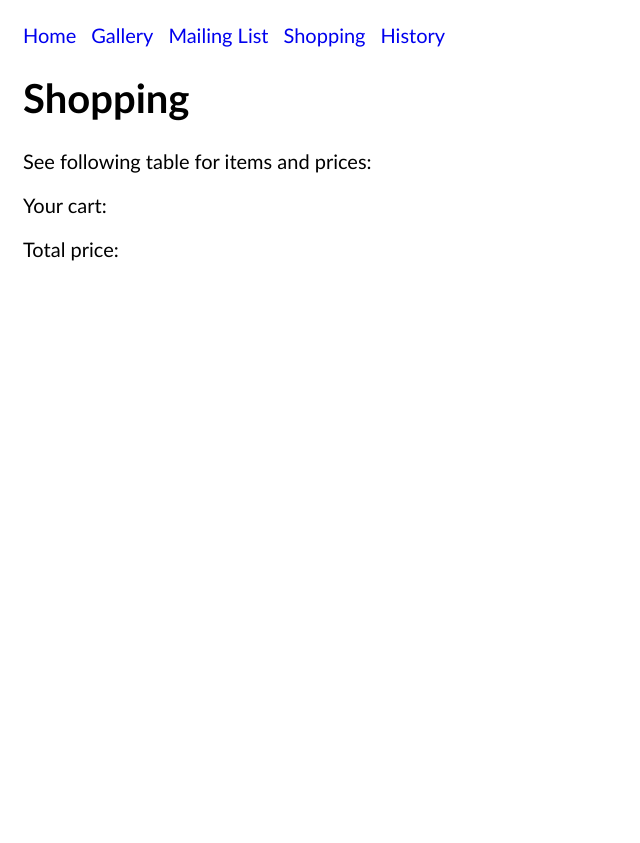
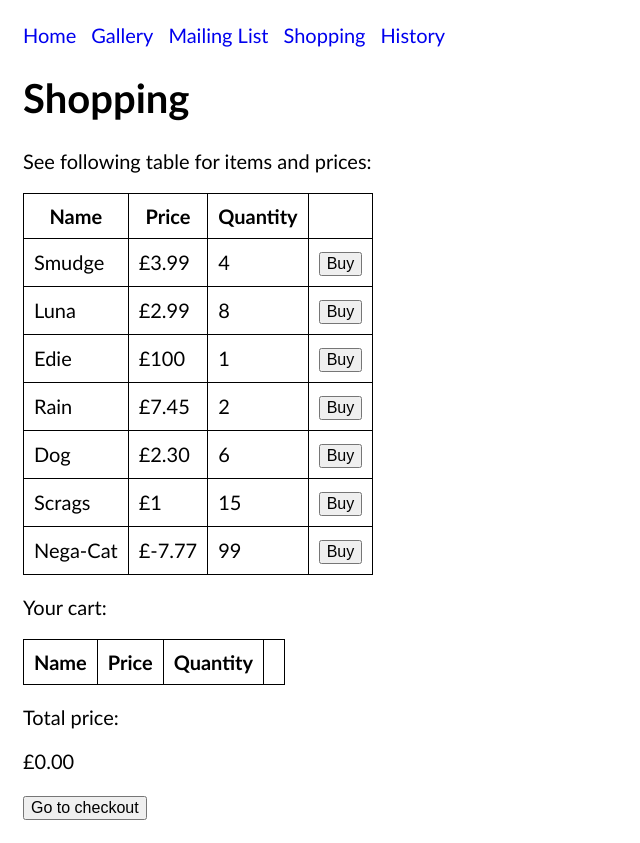
Before and after one commit to James-Fraser-Jones/cats-react, a React (Create React App) app: page /shop in a window 1280 px wide. Shown: the whole page, without its empty margins (0-640 px from the left). Before the commit the page ends 800 px from the top, so only its background shows below. Built offline with nearby package versions, Linux system fonts and the light colour scheme.

Commit message:
shop functional, just need modal and total price working

```diff
--- a/src/App.js
+++ b/src/App.js
@@ -6,6 +6,8 @@ import Gallery from "./routes/Gallery";
 import Mailing from "./routes/Mailing";
 import Shop from "./routes/Shop";
 import History from "./routes/History";
+import Success from "./routes/Success";
+import SuccessShop from "./routes/SuccessShop";
 
 const App = () => {
   return (
@@ -17,6 +19,8 @@ const App = () => {
         <Route path="/mailing" element={<Mailing/>} />
         <Route path="/shop" element={<Shop/>} />
         <Route path="/history" element={<History/>} />
+        <Route path="/success" element={<Success/>} />
+        <Route path="/success_shop" element={<SuccessShop/>} />
       </Routes>
     </div>
   );
--- a/src/components/Navbar.js
+++ b/src/components/Navbar.js
@@ -3,7 +3,7 @@ import { Link } from "react-router-dom";
 const Navbar = () => {
   return (
     <div>
-      <Link to="/" id="home">Home</Link>
+      <Link to="/" class="no-left">Home</Link>
       <Link to="/gallery">Gallery</Link>
       <Link to="/mailing">Mailing List</Link>
       <Link to="/shop">Shopping</Link>
--- /dev/null
+++ b/src/components/ShopTable.js
@@ -0,0 +1,17 @@
+import ShopTableHeader from "./ShopTableHeader"
+import ShopTableRow from "./ShopTableRow"
+
+const ShopTable = ({ data, available, btnText, btnFunc }) => {
+  return (
+    <table>
+      <thead>
+        <ShopTableHeader row={data[0]}/>
+      </thead>
+      <tbody>
+        {data.map((row, index) => <ShopTableRow key={row.id} id={row.id} row={row} available={available[index]} btnText={btnText} btnFunc={btnFunc}/>)}
+      </tbody>
+    </table>
+  )
+}
+
+export default ShopTable
--- /dev/null
+++ b/src/components/ShopTableHeader.js
@@ -0,0 +1,13 @@
+const getKeys = obj => Object.entries(obj).slice(1).map(([key, _]) => key);
+
+const ShopTableHeader = ({ row }) => {
+  return (
+    <tr>
+      {getKeys(row).map((key, index) => <th key={index}>{key}</th>)}
+      <th>quantity</th>
+      <th></th>
+    </tr>
+  )
+}
+
+export default ShopTableHeader
--- /dev/null
+++ b/src/components/ShopTableRow.js
@@ -0,0 +1,27 @@
+const showPrice = price => {
+  let str = price.toString();
+  let first = str.slice(0, -2);
+  let second = str.slice(-2);
+  let result = "£" + first;
+  if (second !== "00") {
+    result = result + ("." + second);
+  }
+  return result;
+}
+
+const getValues = obj => Object.entries(obj).slice(1).map(([_, value], index) => index === 1 ? showPrice(value) : value);
+
+const ShopTableRow = ({ id, row, available, btnText, btnFunc }) => {
+  if (available === 0){
+    return null;
+  }
+  return (
+    <tr>
+      {getValues(row).map((cell, index) => <td key={index}>{cell}</td>)}
+      <td>{available}</td>
+      <td><button onClick={() => btnFunc(id, 1)}>{btnText}</button></td>
+    </tr>
+  )
+}
+
+export default ShopTableRow
--- a/src/index.css
+++ b/src/index.css
@@ -13,6 +13,10 @@ table {
   border-collapse: collapse;
 }
 
+th {
+  text-transform: capitalize;
+}
+
 th, td {
   border: 1px solid black;
   padding: 10px;
@@ -22,7 +26,7 @@ button, input {
   font-size: 1rem;
 }
 
-#home {
+.no-left {
   margin-left: 0px;
 }
 
--- a/src/routes/Gallery.js
+++ b/src/routes/Gallery.js
@@ -4,22 +4,22 @@ const Gallery = () => {
       <h1>Gallery</h1>
       <p>Come look at some more pictures of my cats!</p>
       <p>Smudge: </p>
-      <img src="images/smudge-hand.jpg" alt="" width="500px"></img>
-      <img src="images/smudge-door.jpg" alt="" width="500px"></img>
+      <img src="images/smudge-hand.jpg" alt="" width="500px"/>
+      <img src="images/smudge-door.jpg" alt="" width="500px"/>
       <p>Luna: </p>
-      <img src="images/luna-close-1.jpg" alt="" width="500px"></img>
-      <img src="images/luna-toilet.jpg" alt="" width="500px"></img>
+      <img src="images/luna-close-1.jpg" alt="" width="500px"/>
+      <img src="images/luna-toilet.jpg" alt="" width="500px"/>
       <p>Edie: </p>
-      <img src="images/edie.jpg" alt="" width="500px"></img>
+      <img src="images/edie.jpg" alt="" width="500px"/>
       <p>Rain: </p>
-      <img src="images/rain.jpg" alt="" width="500px"></img>
+      <img src="images/rain.jpg" alt="" width="500px"/>
       <p>Dog: </p>
-      <img src="images/dog.jpg" alt="" width="500px"></img>
-      <img src="images/dog-2.jpg" alt="" width="500px"></img>
+      <img src="images/dog.jpg" alt="" width="500px"/>
+      <img src="images/dog-2.jpg" alt="" width="500px"/>
       <p>Scrags: </p>
-      <img src="images/scrags.jpg" alt="" width="500px"></img>
+      <img src="images/scrags.jpg" alt="" width="500px"/>
       <p>Nega-Cat!?!?</p>
-      <img src="images/nega-cat.jpg" alt="" width="500px"></img>
+      <img src="images/nega-cat.jpg" alt="" width="500px"/>
     </div>
   )
 }
--- a/src/routes/Home.js
+++ b/src/routes/Home.js
@@ -3,8 +3,8 @@ const Home = () => {
     <div>
       <h1>Home</h1>
       <p>Welcome to this site. Dedicated to my cats.</p>
-      <p>Smudge is 15 years old (old boy!)</p> <img src="images/smudge-door.jpg" alt="no pic sorry" width="500px"></img>
-      <p>Luna is about 1 and a half years old.</p> <img src="images/luna-close-1.jpg" alt="no pic sorry" width="500px"></img>
+      <p>Smudge is 15 years old (old boy!)</p> <img src="images/smudge-door.jpg" alt="no pic sorry" width="500px"/>
+      <p>Luna is about 1 and a half years old.</p> <img src="images/luna-close-1.jpg" alt="no pic sorry" width="500px"/>
     </div>
   )
 }
--- a/src/routes/Shop.js
+++ b/src/routes/Shop.js
@@ -1,44 +1,80 @@
+import { useState } from "react";
+import ShopTable from "../components/ShopTable";
+import { Link } from "react-router-dom";
+
+//read-only
 const data = [
-  { name: "Smudge",
+  { id: 0,
+    name: "Smudge",
     price: 399,
-    quantity: 4,
   },
-  { name: "Luna",
+  { id: 1,
+    name: "Luna",
     price: 299,
-    quantity: 8,
   },
-  { name: "Edie",
+  { id: 2,
+    name: "Edie",
     price: 10000,
-    quantity: 1,
   },
-  { name: "Rain",
+  { id: 3,
+    name: "Rain",
     price: 745,
-    quantity: 2,
   },
-  { name: "Dog",
+  { id: 4,
+    name: "Dog",
     price: 230,
-    quantity: 6,
   },
-  { name: "Scrags",
+  { id: 5,
+    name: "Scrags",
     price: 100,
-    quantity: 15,
   },
-  { name: "Nega-Cat",
+  { id: 6,
+    name: "Nega-Cat",
     price: -777,
-    quantity: 99,
   },
 ];
 
+//state
+const initStock = [4, 8, 1, 2, 6, 15, 99];
+const initCart = [0, 0, 0, 0, 0, 0, 0];
+
 const Shop = () => {
+  const [stock, setStock] = useState(initStock);
+  const [cart, setCart] = useState(initCart);
+
+  const buy = (id, quantity) => {
+    let available = stock[id];
+    let bought = Math.min(available, quantity);
+    let newStock = stock.slice();
+    let newCart = cart.slice();
+    newStock[id] -= bought;
+    newCart[id] += bought;
+    setStock(newStock);
+    setCart(newCart);
+  }
+
+  const cancel = (id, quantity) => {
+    let available = cart[id];
+    let cancelled = Math.min(available, quantity);
+    let newStock = stock.slice();
+    let newCart = cart.slice();
+    newStock[id] += cancelled;
+    newCart[id] -= cancelled;
+    setStock(newStock);
+    setCart(newCart);
+  }
+
   return (
     <div>
       <h1>Shopping</h1>
       <p>See following table for items and prices: </p>
-      {/* pricing table */}
+      <ShopTable data={data} available={stock} btnText="Buy" btnFunc={buy} />
       <p>Your cart:</p>
-      {/* cart table */}
+      <ShopTable data={data} available={cart} btnText="Cancel" btnFunc={cancel} />
       <p>Total price:</p>
-      {/* total */}
+      <p>£0.00</p>
+      {/* <button onClick={() => buy(0, 3)}>Buybuybuyb</button> */}
+      <Link to="/success_shop" class="no-left"><button>Go to checkout</button></Link>
     </div>
   )
 }
--- a/src/routes/SuccessShop.js
+++ b/src/routes/SuccessShop.js
@@ -1,6 +1,12 @@
+import { Link } from "react-router-dom";
+
 const SuccessShop = () => {
   return (
-    <div>SuccessShop</div>
+    <div>
+      <h1>Purchase Sucessful!</h1>
+      <p>Thanks for shopping at the cat website. :)</p>
+      <Link to="/" id="home">Home</Link>
+    </div>
   )
 }
 
```
